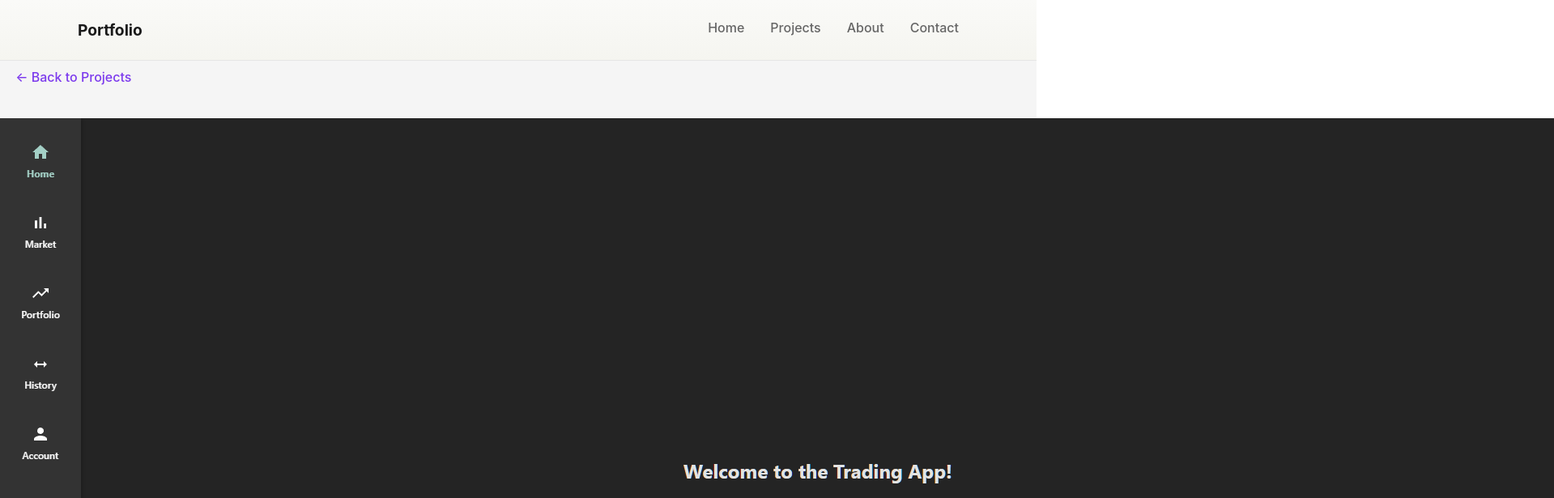
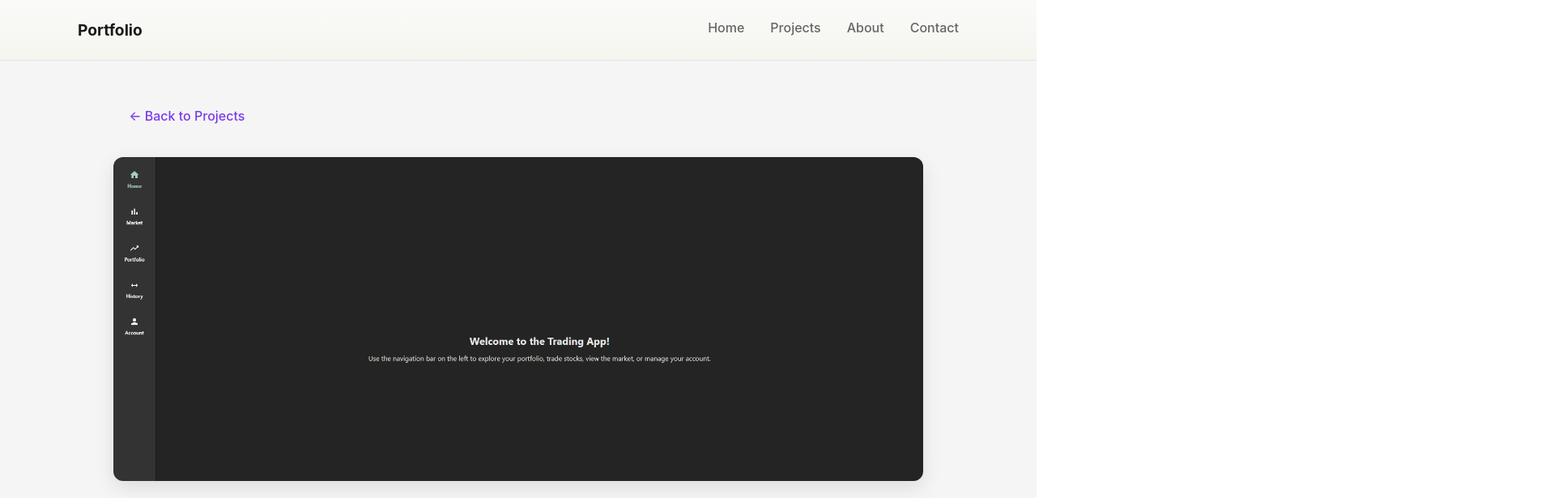
Before and after one commit to Ken1o/Portfolio-Website, a React (Vite) app: page /stock-crypto-simulator in a window 1280 px wide. Shown: the top 615 px of the page at 81% size, 1919 px wide, since content can reach past the window. Built offline with nearby package versions, Linux system fonts and the light colour scheme.

Commit message:
adding more design

```diff
--- a/src/styles/Stock.css
+++ b/src/styles/Stock.css
@@ -4,6 +4,53 @@
     flex-direction: column;
     background: #f5f5f5;
     color: #1a1a1a;
+}
+
+.Stock-main {
+    flex: 1;
+    padding: 3rem 2rem;
+}
+
+.Stock-container {
+    max-width: 1000px;
+    margin: 0 auto;
+    width: 100%;
+}
+
+.back-btn {
+  background: none;
+  border: none;
+  color: #7c3aed;
+  font-size: 1rem;
+  cursor: pointer;
+  margin-bottom: 2rem;
+  transition: all 0.2s;
+  font-weight: 500;
+}
+
+.back-btn:hover {
+  transform: translateX(-4px);
+}
+
+.Stock-header {
+  margin-bottom: 3rem;
+}
+
+.Stock-hero-image {
+  width: 100%;
+  max-height: 400px;
+  overflow: hidden;
+  border-radius: 12px;
+  margin-bottom: 2rem;
+  box-shadow: 0 8px 24px rgba(0, 0, 0, 0.1);
+}
+
+.Stock-hero-image img {
+  width: 100%;
+  height: 100%;
+  object-fit: contain;
+  object-position: center;
+  background: rgba(0, 0, 0, 0.05);
 }
 
 .feature-item {
```
